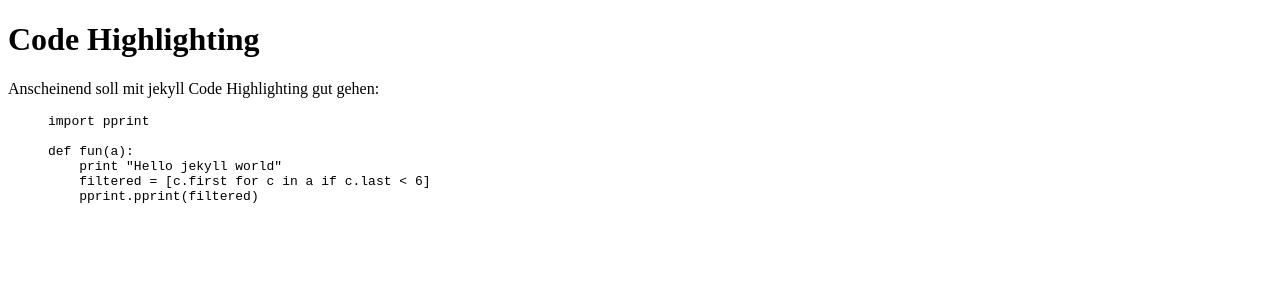
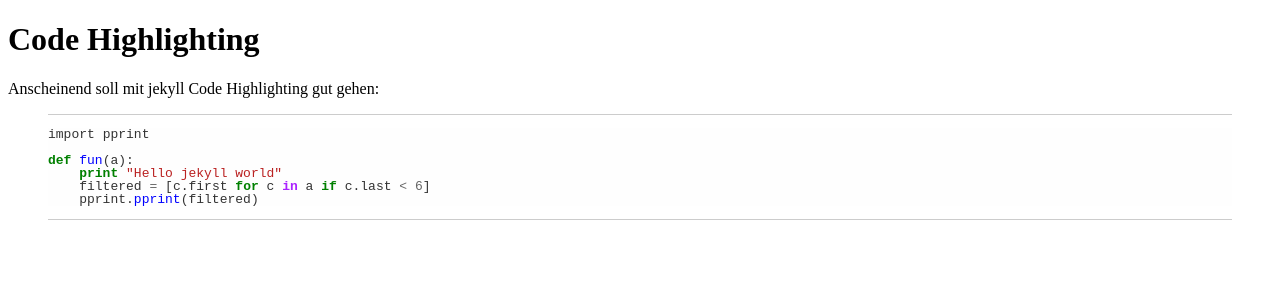
Before and after one commit to bestform/bestform.github.com, a Jekyll site: the page built from _posts/2011-06-01-Code-Highlighting.markdown, in a window 1280 px wide. Shown: the top 300 px of the page. Built offline with Jekyll 4.4.1, drawn with Linux system fonts in a browser that asks for light colours.

Commit message:
fixed path for article view

```diff
--- a/_layouts/default.html
+++ b/_layouts/default.html
@@ -2,7 +2,7 @@
  <html>
  <head>
      <meta http-equiv="content-type" content="text/html; charset=utf-8">
-      <link rel="stylesheet" href="css/syntax.css" type="text/css" media="screen" charset="utf-8">
+      <link rel="stylesheet" href="/css/syntax.css" type="text/css" media="screen" charset="utf-8">
      <title>{{ page.title }}</title>
 
  </head>
```
